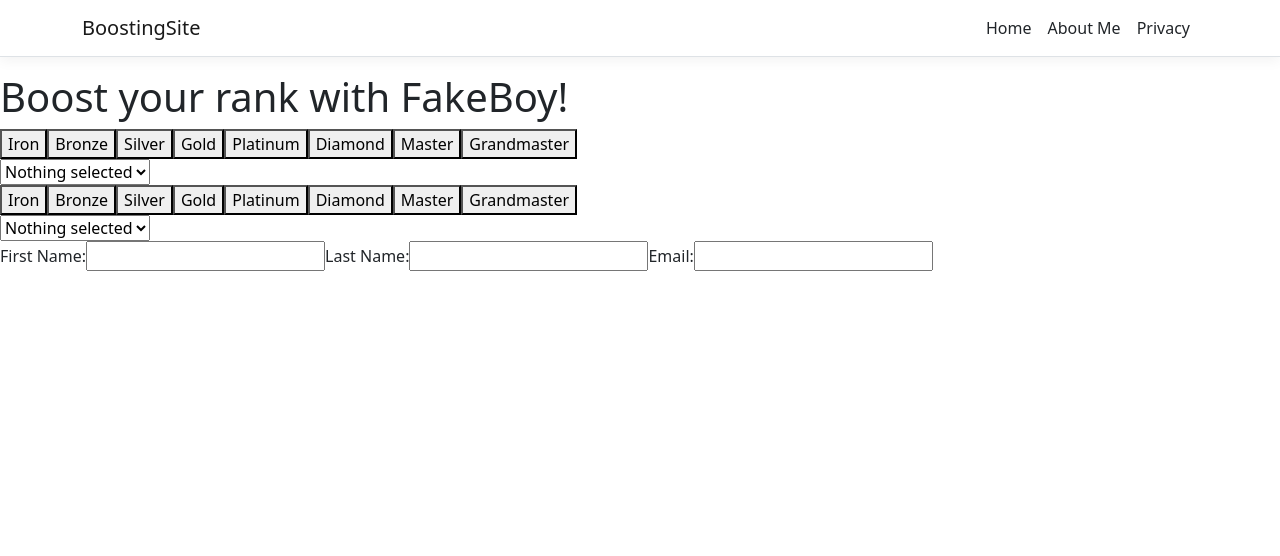
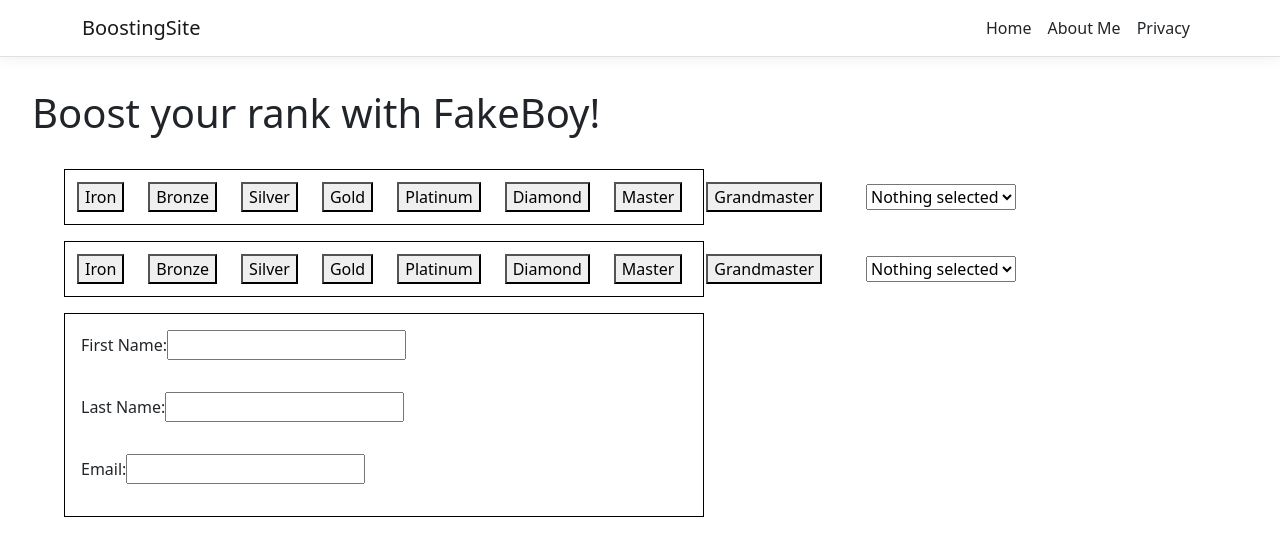
Before and after one commit to KuraiZoltan/boosting-site, a React (Create React App) app in the folder BoostingSite/ClientApp/: page / in a window 1280 px wide. Shown: the top 556 px of the page. Built offline with nearby package versions, Linux system fonts and the light colour scheme.

Commit message:
Minor alignment-padding-margin update

```diff
--- a/BoostingSite/ClientApp/src/custom.css
+++ b/BoostingSite/ClientApp/src/custom.css
@@ -12,3 +12,56 @@ code {
   background-color: #1b6ec2;
   border-color: #1861ac;
 }
+
+html {
+    height: 100%
+}
+
+.description-component {
+    margin: 2rem
+}
+
+button {
+    margin: 0.75rem;
+}
+
+.select-from, .select-to {
+    border: 1px solid black;
+    width: 50vw;
+    margin-bottom: 1rem;
+    display: flex;
+    flex-direction: row;
+    align-items: center;
+}
+
+.input-details-container {
+    border: 1px solid black;
+    width: 50vw;
+
+}
+
+.input-block {
+    display: flex;
+    flex-direction: column;
+    margin-bottom: 1rem;
+}
+
+.page-content {
+    margin: 2rem;
+    display: flex;
+    flex-direction: column;
+}
+
+.order-details {
+    display: flex;
+    flex-direction:column;
+    margin: 2rem
+}
+
+label {
+    margin: 1rem
+}
+
+select {
+    margin-left: 2rem
+}
```
